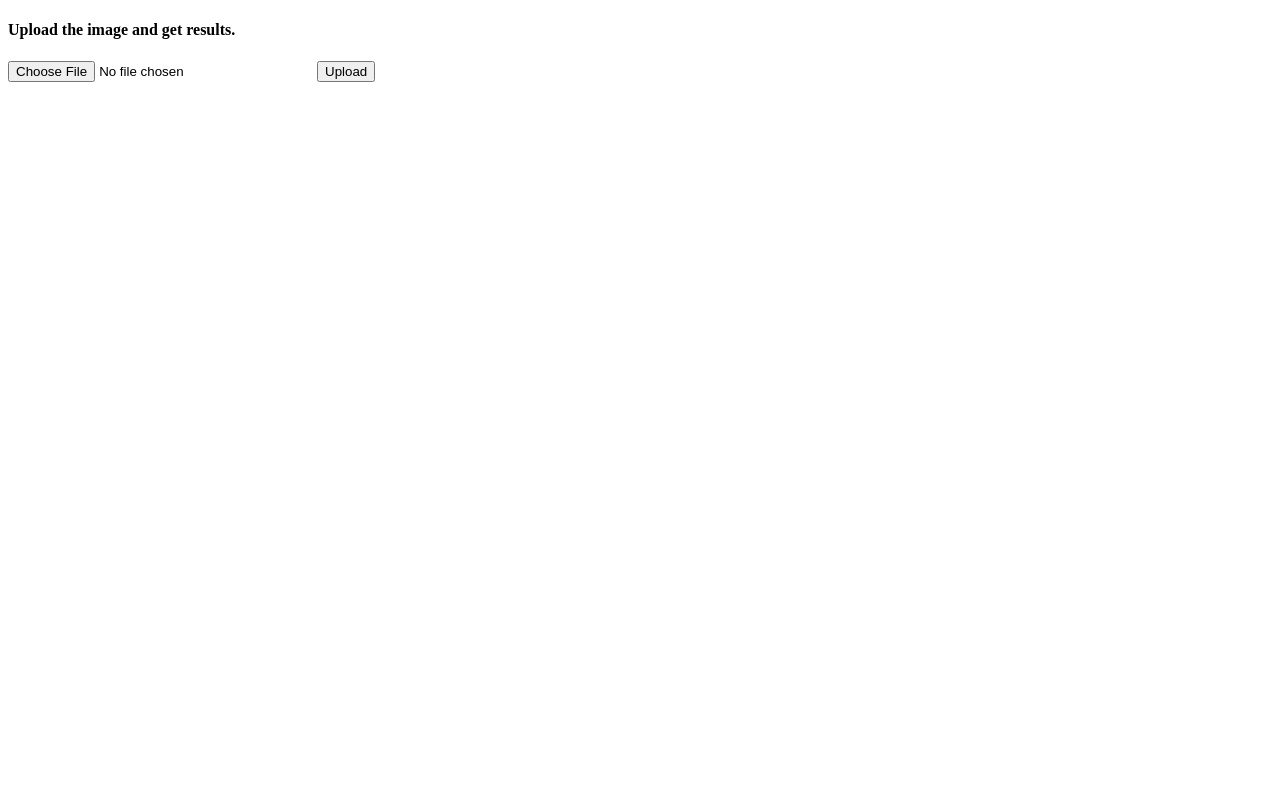
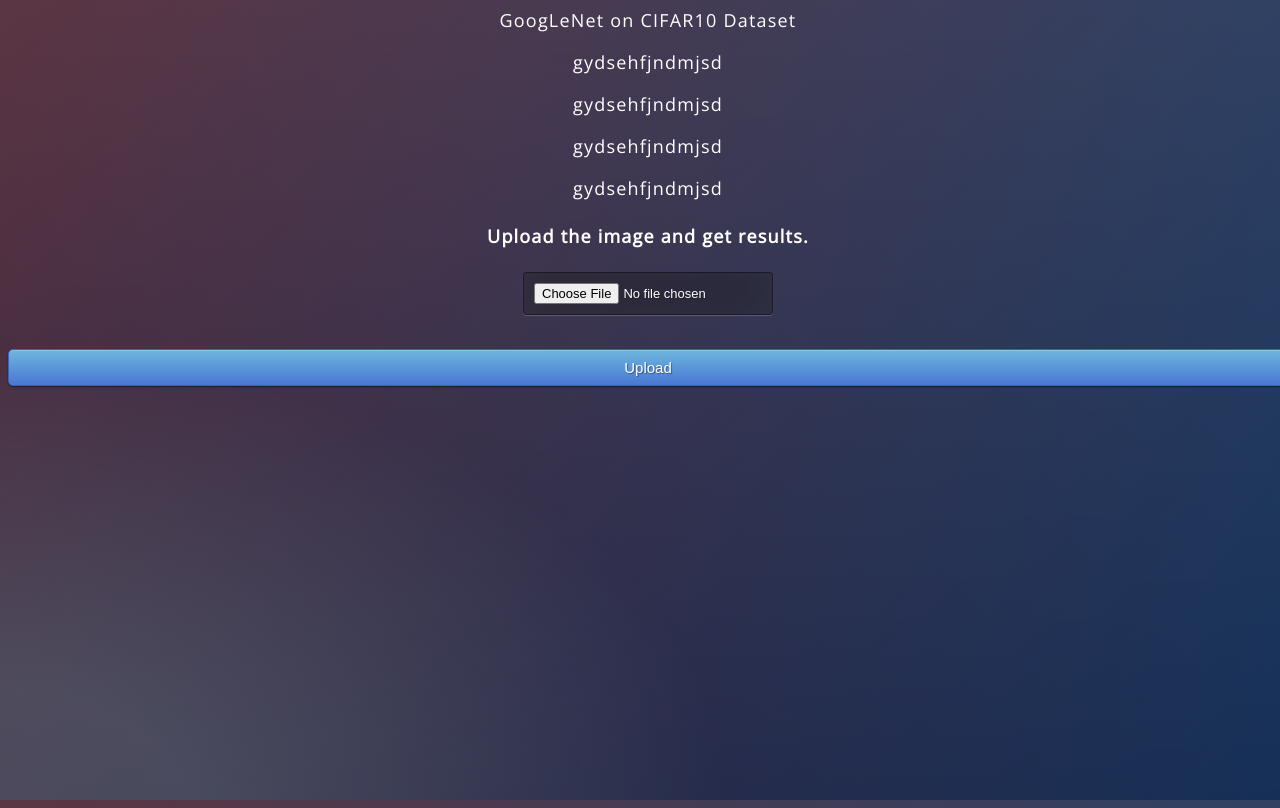
Before and after one commit to Aiswarya-Alapuzha/DE_Assignment, a Flask app: template flask_api/templates/upload.html in a window 1280 px wide. Before the commit the page ends 82 px from the top, so only its background shows below. Run offline with Flask 2, Linux system fonts and the light colour scheme; the template is opened without the code that fills it, so the values that code supplies are empty; parts of the project's set-up code (start-up, migrations or seed data) failed here and were passed over.

Commit message:
Add files via upload

```diff
--- /dev/null
+++ b/flask_api/static/style.css
@@ -0,0 +1,63 @@
+@import url(https://fonts.googleapis.com/css?family=Open+Sans);
+.btn { display: inline-block; *display: inline; *zoom: 1; padding: 4px 10px 4px; margin-bottom: 0; font-size: 13px; line-height: 18px; color: #333333; text-align: center;text-shadow: 0 1px 1px rgba(255, 255, 255, 0.75); vertical-align: middle; background-color: #f5f5f5; background-image: -moz-linear-gradient(top, #ffffff, #e6e6e6); background-image: -ms-linear-gradient(top, #ffffff, #e6e6e6); background-image: -webkit-gradient(linear, 0 0, 0 100%, from(#ffffff), to(#e6e6e6)); background-image: -webkit-linear-gradient(top, #ffffff, #e6e6e6); background-image: -o-linear-gradient(top, #ffffff, #e6e6e6); background-image: linear-gradient(top, #ffffff, #e6e6e6); background-repeat: repeat-x; filter: progid:dximagetransform.microsoft.gradient(startColorstr=#ffffff, endColorstr=#e6e6e6, GradientType=0); border-color: #e6e6e6 #e6e6e6 #e6e6e6; border-color: rgba(0, 0, 0, 0.1) rgba(0, 0, 0, 0.1) rgba(0, 0, 0, 0.25); border: 1px solid #e6e6e6; -webkit-border-radius: 4px; -moz-border-radius: 4px; border-radius: 4px; -webkit-box-shadow: inset 0 1px 0 rgba(255, 255, 255, 0.2), 0 1px 2px rgba(0, 0, 0, 0.05); -moz-box-shadow: inset 0 1px 0 rgba(255, 255, 255, 0.2), 0 1px 2px rgba(0, 0, 0, 0.05); box-shadow: inset 0 1px 0 rgba(255, 255, 255, 0.2), 0 1px 2px rgba(0, 0, 0, 0.05); cursor: pointer; *margin-left: .3em; }
+.btn:hover, .btn:active, .btn.active, .btn.disabled, .btn[disabled] { background-color: #e6e6e6; }
+.btn-large { width: 200px; padding: 9px 14px; font-size: 15px; line-height: normal; -webkit-border-radius: 5px; -moz-border-radius: 5px; border-radius: 5px; }
+.btn:hover { color: #333333; text-decoration: none; background-color: #e6e6e6; background-position: 0 -15px; -webkit-transition: background-position 0.1s linear; -moz-transition: background-position 0.1s linear; -ms-transition: background-position 0.1s linear; -o-transition: background-position 0.1s linear; transition: background-position 0.1s linear; }
+.btn-primary, .btn-primary:hover { text-shadow: 0 -1px 0 rgba(0, 0, 0, 0.25); color: #ffffff; }
+.btn-primary.active { color: rgba(255, 255, 255, 0.75); }
+.btn-primary { background-color: #4a77d4; background-image: -moz-linear-gradient(top, #6eb6de, #4a77d4); background-image: -ms-linear-gradient(top, #6eb6de, #4a77d4); background-image: -webkit-gradient(linear, 0 0, 0 100%, from(#6eb6de), to(#4a77d4)); background-image: -webkit-linear-gradient(top, #6eb6de, #4a77d4); background-image: -o-linear-gradient(top, #6eb6de, #4a77d4); background-image: linear-gradient(top, #6eb6de, #4a77d4); background-repeat: repeat-x; filter: progid:dximagetransform.microsoft.gradient(startColorstr=#6eb6de, endColorstr=#4a77d4, GradientType=0);  border: 1px solid #3762bc; text-shadow: 1px 1px 1px rgba(0,0,0,0.4); box-shadow: inset 0 1px 0 rgba(255, 255, 255, 0.2), 0 1px 2px rgba(0, 0, 0, 0.5); }
+.btn-primary:hover, .btn-primary:active, .btn-primary.active, .btn-primary.disabled, .btn-primary[disabled] { filter: none; background-color: #4a77d4; }
+.btn-block { width: 100%; display:block; }
+
+* { -webkit-box-sizing:border-box; -moz-box-sizing:border-box; -ms-box-sizing:border-box; -o-box-sizing:border-box; box-sizing:border-box; }
+
+html { width: 100%; height:100%; overflow:hidden; }
+
+body {
+	width: 100%;
+	height:100%;
+	font-family: 'Open Sans', sans-serif;
+	background: #092756;
+	color: #fff;
+	font-size: 18px;
+	text-align:center;
+	letter-spacing:1.2px;
+	background: -moz-radial-gradient(0% 100%, ellipse cover, rgba(104,128,138,.4) 10%,rgba(138,114,76,0) 40%),-moz-linear-gradient(top,  rgba(57,173,219,.25) 0%, rgba(42,60,87,.4) 100%), -moz-linear-gradient(-45deg,  #670d10 0%, #092756 100%);
+	background: -webkit-radial-gradient(0% 100%, ellipse cover, rgba(104,128,138,.4) 10%,rgba(138,114,76,0) 40%), -webkit-linear-gradient(top,  rgba(57,173,219,.25) 0%,rgba(42,60,87,.4) 100%), -webkit-linear-gradient(-45deg,  #670d10 0%,#092756 100%);
+	background: -o-radial-gradient(0% 100%, ellipse cover, rgba(104,128,138,.4) 10%,rgba(138,114,76,0) 40%), -o-linear-gradient(top,  rgba(57,173,219,.25) 0%,rgba(42,60,87,.4) 100%), -o-linear-gradient(-45deg,  #670d10 0%,#092756 100%);
+	background: -ms-radial-gradient(0% 100%, ellipse cover, rgba(104,128,138,.4) 10%,rgba(138,114,76,0) 40%), -ms-linear-gradient(top,  rgba(57,173,219,.25) 0%,rgba(42,60,87,.4) 100%), -ms-linear-gradient(-45deg,  #670d10 0%,#092756 100%);
+	background: -webkit-radial-gradient(0% 100%, ellipse cover, rgba(104,128,138,.4) 10%,rgba(138,114,76,0) 40%), linear-gradient(to bottom,  rgba(57,173,219,.25) 0%,rgba(42,60,87,.4) 100%), linear-gradient(135deg,  #670d10 0%,#092756 100%);
+	filter: progid:DXImageTransform.Microsoft.gradient( startColorstr='#3E1D6D', endColorstr='#092756',GradientType=1 );
+
+}
+.login {
+	position: absolute;
+	top: 40%;
+	left: 50%;
+	margin: -150px 0 0 -150px;
+	width:400px;
+	height:400px;
+}
+
+.login h1 { color: #fff; text-shadow: 0 0 10px rgba(0,0,0,0.3); letter-spacing:1px; text-align:center; }
+
+input {
+	width: 100%;
+	margin-bottom: 10px;
+	background: rgba(0,0,0,0.3);
+	border: none;
+	outline: none;
+	padding: 10px;
+	font-size: 13px;
+	color: #fff;
+	text-shadow: 1px 1px 1px rgba(0,0,0,0.3);
+	border: 1px solid rgba(0,0,0,0.3);
+	border-radius: 4px;
+	box-shadow: inset 0 -5px 45px rgba(100,100,100,0.2), 0 1px 1px rgba(255,255,255,0.2);
+	-webkit-transition: box-shadow .5s ease;
+	-moz-transition: box-shadow .5s ease;
+	-o-transition: box-shadow .5s ease;
+	-ms-transition: box-shadow .5s ease;
+	transition: box-shadow .5s ease;
+}
+input:focus { box-shadow: inset 0 -5px 45px rgba(100,100,100,0.4), 0 1px 1px rgba(255,255,255,0.2); }
--- a/flask_api/templates/layout.html
+++ b/flask_api/templates/layout.html
@@ -4,12 +4,20 @@
 <head>
     <meta charset="utf-8">
     <title>Flask Image Classification</title>
+    <link rel="stylesheet" href="{{ url_for('static', filename='css/style.css') }}">
 
 </head>
 
 <body>
 
+	<label for="myfile">GoogLeNet on CIFAR10 Dataset</label>
+	<p class="para"> gydsehfjndmjsd </p>
+<p class="para"> gydsehfjndmjsd </p>
+<p class="para"> gydsehfjndmjsd </p>
+<p class="para"> gydsehfjndmjsd </p>
+
 {% block content %}{% endblock %}
+
 </body>
 
 </html>
--- a/flask_api/templates/result.html
+++ b/flask_api/templates/result.html
@@ -1,3 +1,4 @@
+
 {% extends"layout.html" %}
 {% block content %}
 
--- a/flask_api/templates/upload.html
+++ b/flask_api/templates/upload.html
@@ -5,7 +5,8 @@
             <p>Upload the image and get results.</p>
         </h4>
     <form method="POST" enctype="multipart/form-data" action={{ url_for("upload_image_file") }}>
-        <input type="file" name="file" accept="image/*" >
-        &emsp;&emsp;&emsp; <input type="submit" value="Upload" name="submit">
+        <input type="file" style="width:250px" name="file" accept="image/*" >
+<br>
+        &emsp;&emsp;&emsp; <input type="submit" class="btn btn2 btn-primary btn-block btn-large" value="Upload" name="submit">
     </form>
 {% endblock %}
```
Also changed, not shown: flask_api/app.py (line endings or trailing spaces).
